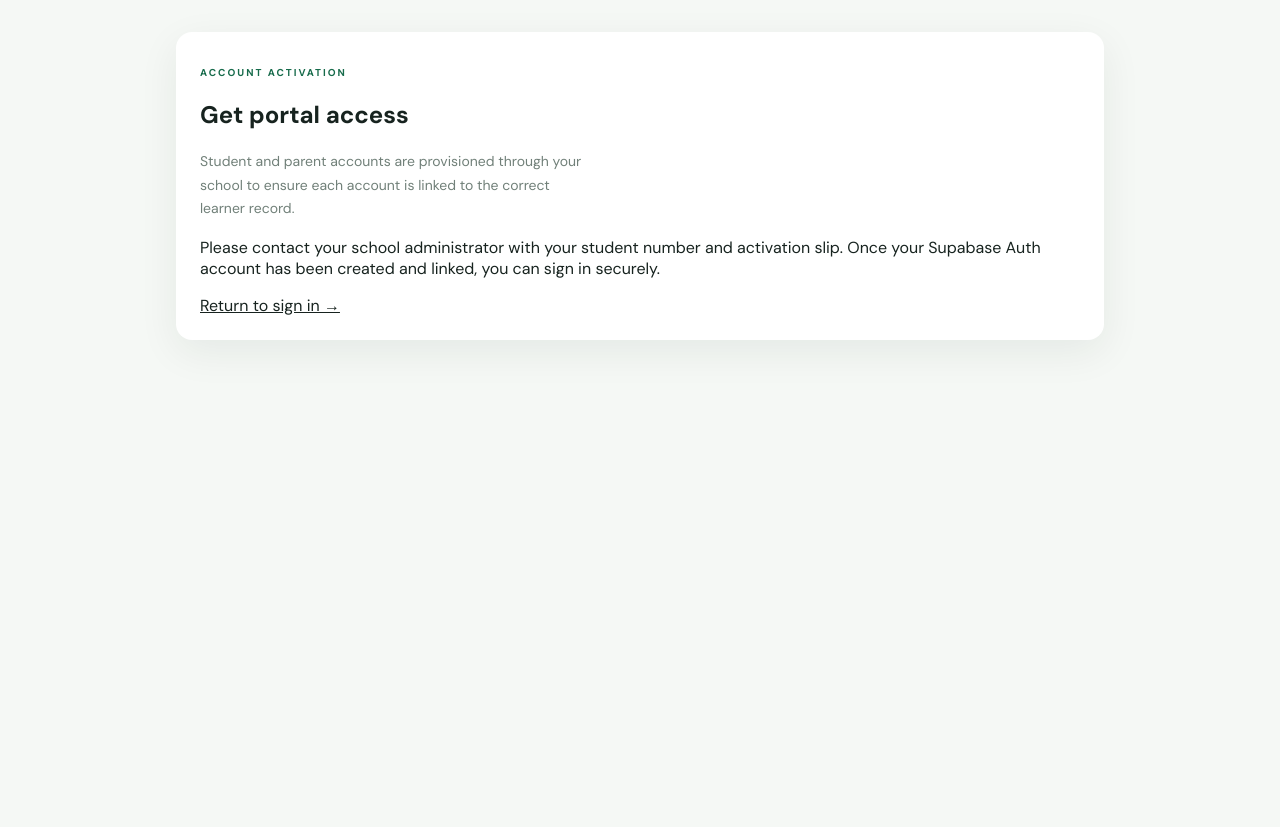
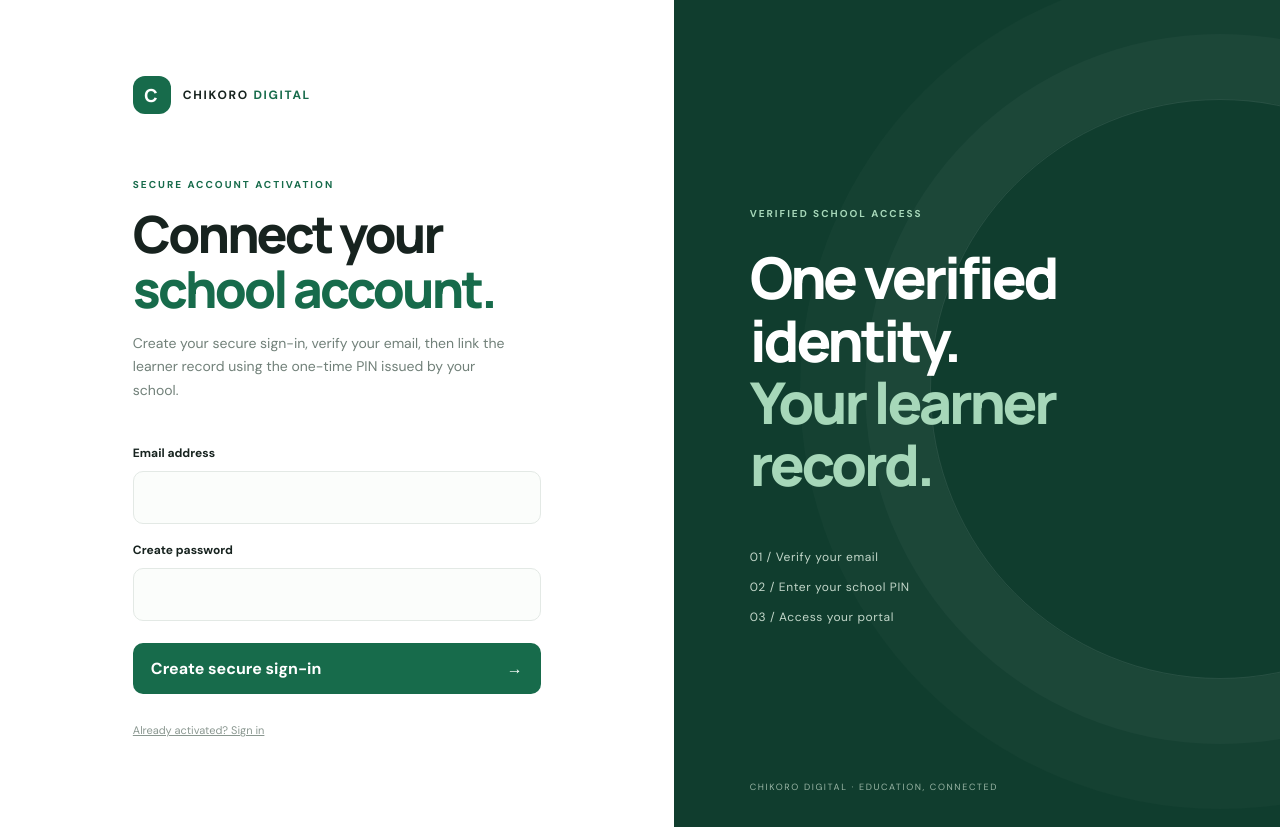
Before and after one commit to Mishtino/Chikoro-Digital, a Next.js app in the folder web/: page /portal/register in a window 1280 px wide. Before the commit the page ends 800 px from the top, so only its background shows below. Built offline with nearby package versions, Linux system fonts and the light colour scheme; no server answers.

Commit message:
feat(auth): implement verified Supabase learner account activation

```diff
--- a/web/pages/portal/register.js
+++ b/web/pages/portal/register.js
@@ -1,13 +1,102 @@
+import { useEffect, useState } from 'react';
+import { useRouter } from 'next/router';
+import { getSupabaseBrowserClient } from '../../lib/supabase';
+import { api } from '../../lib/api';
+
 export default function PortalRegister() {
+  const router = useRouter();
+  const [session, setSession] = useState(null);
+  const [checking, setChecking] = useState(true);
+  const [email, setEmail] = useState('');
+  const [password, setPassword] = useState('');
+  const [form, setForm] = useState({ school_code: '', student_number: '', pin: '', phone: '' });
+  const [error, setError] = useState('');
+  const [message, setMessage] = useState('');
+  const [loading, setLoading] = useState(false);
+
+  useEffect(() => {
+    let mounted = true;
+    const supabase = getSupabaseBrowserClient();
+    supabase.auth.getSession().then(({ data: { session: current } }) => {
+      if (mounted) { setSession(current); setChecking(false); }
+    });
+    const { data: { subscription } } = supabase.auth.onAuthStateChange((_event, current) => {
+      if (mounted) setSession(current);
+    });
+    return () => { mounted = false; subscription.unsubscribe(); };
+  }, []);
+
+  async function createIdentity(e) {
+    e.preventDefault(); setError(''); setMessage(''); setLoading(true);
+    try {
+      const { data, error: signupError } = await getSupabaseBrowserClient().auth.signUp({
+        email,
+        password,
+        options: { emailRedirectTo: `${window.location.origin}/portal/register` },
+      });
+      if (signupError) throw signupError;
+      if (data.session) setSession(data.session);
+      else setMessage('Check your email and confirm your address. Then return here to enter the activation details from your school.');
+    } catch (e) { setError(e.message || 'Unable to create your sign-in identity'); }
+    finally { setLoading(false); }
+  }
+
+  async function activate(e) {
+    e.preventDefault(); setError(''); setMessage(''); setLoading(true);
+    try {
+      await api('/portal/register', { method: 'POST', body: JSON.stringify(form) });
+      setMessage('Your learner account is linked. Opening your portal…');
+      await router.replace('/portal/fees');
+    } catch (e) { setError(e.message || 'Unable to activate this learner account'); }
+    finally { setLoading(false); }
+  }
+
+  async function signOut() {
+    await getSupabaseBrowserClient().auth.signOut();
+    setSession(null);
+  }
+
+  function setField(key, value) { setForm((current) => ({ ...current, [key]: value })); }
+
+  if (checking) return <main className="container"><section className="card">Checking your account…</section></main>;
+
   return (
-    <main className="container">
-      <section className="card">
-        <p className="eyebrow">ACCOUNT ACTIVATION</p>
-        <h1>Get portal access</h1>
-        <p className="muted">Student and parent accounts are provisioned through your school to ensure each account is linked to the correct learner record.</p>
-        <p>Please contact your school administrator with your student number and activation slip. Once your Supabase Auth account has been created and linked, you can sign in securely.</p>
-        <a href="/portal/login">Return to sign in →</a>
+    <main className="auth-shell">
+      <section className="auth-panel">
+        <div className="auth-brand"><span className="auth-mark">C</span><span>CHIKORO <b>DIGITAL</b></span></div>
+        <div className="auth-copy">
+          <p className="eyebrow">SECURE ACCOUNT ACTIVATION</p>
+          <h1>Connect your<br /><em>school account.</em></h1>
+          <p className="muted">Create your secure sign-in, verify your email, then link the learner record using the one-time PIN issued by your school.</p>
+        </div>
+        {error && <p className="auth-error" role="alert">{error}</p>}
+        {message && <p className="success" role="status">{message}</p>}
+        {!session ? (
+          <form className="auth-form" onSubmit={createIdentity}>
+            <label htmlFor="register-email">Email address</label>
+            <input id="register-email" type="email" autoComplete="email" required value={email} onChange={(e) => setEmail(e.target.value)} />
+            <label htmlFor="register-password">Create password</label>
+            <input id="register-password" type="password" minLength={8} autoComplete="new-password" required value={password} onChange={(e) => setPassword(e.target.value)} />
+            <button className="auth-submit" disabled={loading}>{loading ? 'Creating account…' : 'Create secure sign-in'} <span>→</span></button>
+          </form>
+        ) : (
+          <form className="auth-form" onSubmit={activate}>
+            <p className="muted">Signed in as <b>{session.user.email}</b></p>
+            <label htmlFor="school-code">School code</label>
+            <input id="school-code" required value={form.school_code} onChange={(e) => setField('school_code', e.target.value)} />
+            <label htmlFor="student-number">Student number</label>
+            <input id="student-number" required value={form.student_number} onChange={(e) => setField('student_number', e.target.value)} />
+            <label htmlFor="activation-pin">One-time activation PIN</label>
+            <input id="activation-pin" required value={form.pin} onChange={(e) => setField('pin', e.target.value)} />
+            <label htmlFor="phone">Phone (optional)</label>
+            <input id="phone" value={form.phone} onChange={(e) => setField('phone', e.target.value)} />
+            <button className="auth-submit" disabled={loading}>{loading ? 'Linking learner record…' : 'Activate learner account'} <span>→</span></button>
+            <button type="button" className="auth-submit" onClick={signOut}>Use another email</button>
+          </form>
+        )}
+        <p className="auth-foot"><a href="/portal/login">Already activated? Sign in</a></p>
       </section>
+      <aside className="auth-aside"><div className="aside-orb" /><div className="aside-content"><span className="aside-kicker">VERIFIED SCHOOL ACCESS</span><h2>One verified identity.<br /><em>Your learner record.</em></h2><div className="aside-points"><span>01 / Verify your email</span><span>02 / Enter your school PIN</span><span>03 / Access your portal</span></div></div><span className="aside-footer">CHIKORO DIGITAL · EDUCATION, CONNECTED</span></aside>
     </main>
   );
 }
```
